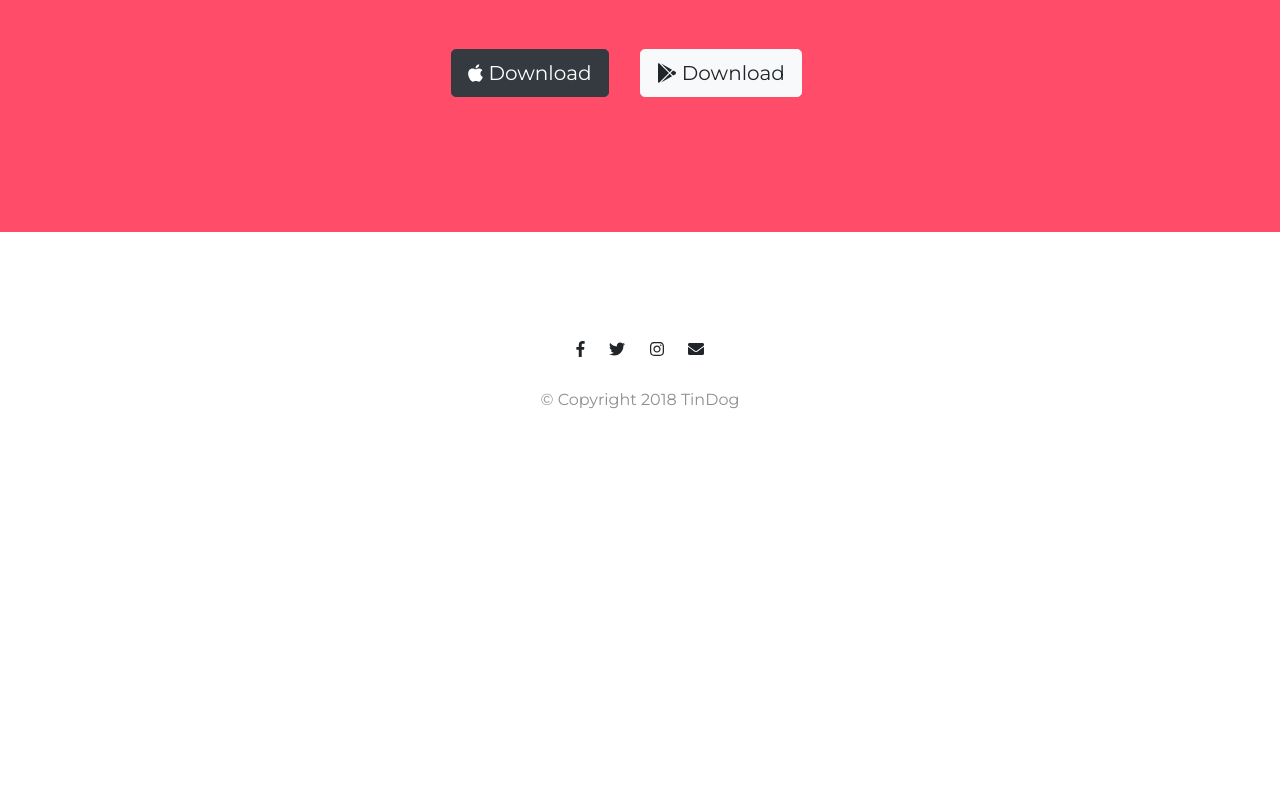
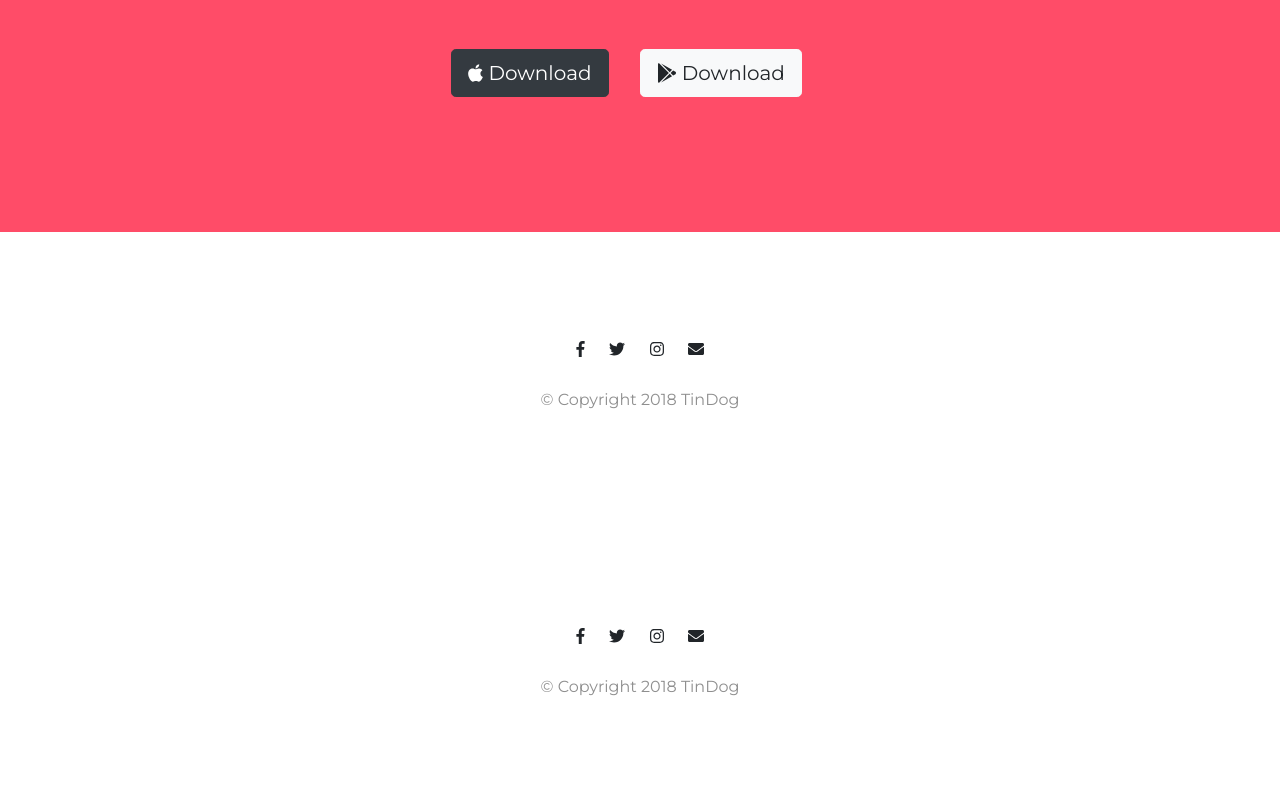
Before and after one commit to pranjal29199/tindog, a plain HTML site: page index.html in a window 1280 px wide. Shown: the part 2863-3667 px from the top of the page. Before the commit the page ends 3381 px from the top, so only its background shows below. Drawn offline with nearby package versions, Linux system fonts and the light colour scheme.

Commit message:
footer updated

```diff
--- a/index.html
+++ b/index.html
@@ -239,6 +239,17 @@
 
   </footer>
 
+  <!-- doubling the footer -->
+   <!-- Footer -->
+
+   <footer id="footer">
+    <i class="smimg social-icon fab fa-facebook-f"></i>
+    <i class="smimg social-icon fab fa-twitter"></i>
+    <i class="smimg social-icon fab fa-instagram"></i>
+    <i class="smimg social-icon fas fa-envelope"></i>
+    <p class="foot">© Copyright 2018 TinDog</p>
+
+  </footer>
 
 </body>
 
```
Also changed, not shown: 1 other file.
